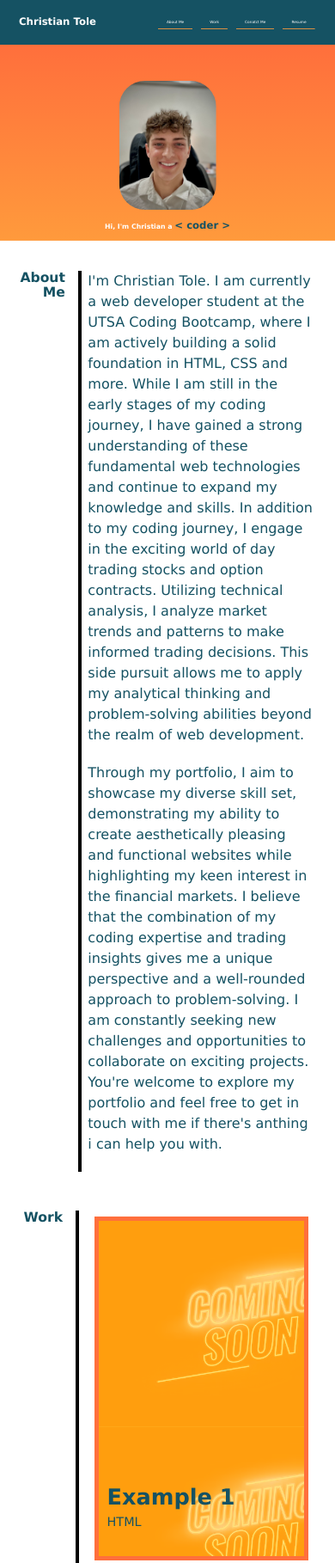
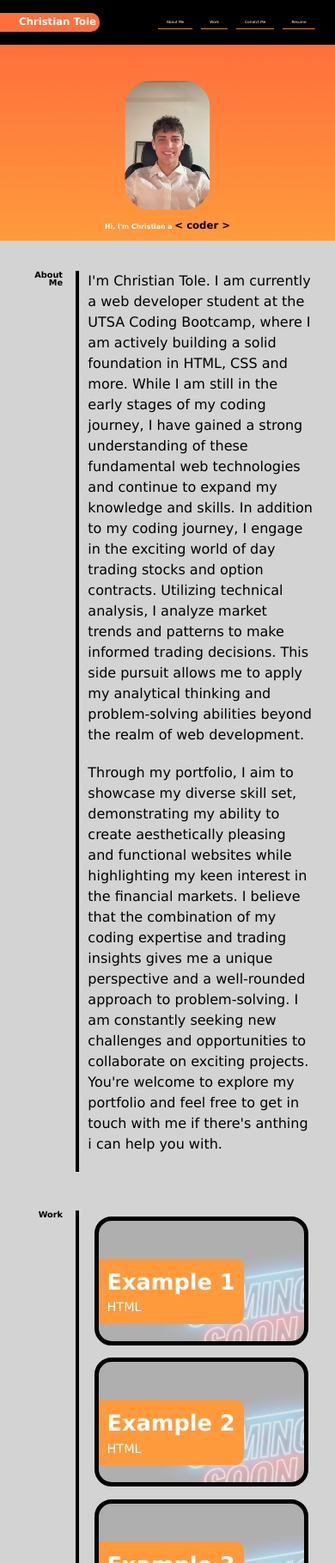
Before and after one commit to cttole/My-Portfolio, a plain HTML site: page index.html in a window 390 px wide. Shown: the top 1818 px of the page at 86% size. Drawn offline with Linux system fonts and the light colour scheme; files whose address does not match are found by name.

Commit message:
completed css

```diff
--- a/assets/style.css
+++ b/assets/css/style.css
@@ -3,7 +3,7 @@
 }
 
 :root {
-  --one: #155263;
+  --one: black;
   --two: #ff6f3c;
   --three: #ff9a3c;
   --four: #ffc93c;
@@ -14,7 +14,7 @@ body {
   padding: 0;
   font-family: Verdana, Geneva, Tahoma, sans-serif;
   color: var(--one);
-  background-color: white;
+  background-color: lightgrey;
   line-height: 1.5;
 }
 
@@ -39,11 +39,12 @@ header {
 }
 header h1 {
   color: white;
-  background-color: var(--one);
+  background-color: var(--two);
   padding: 5px 1% 5px 6%;
   line-height: 1;
   font-size: 3vw;
   margin: 0;
+  border-radius: 0 10px 10px 0;
 }
 nav {
   display: flex;
@@ -155,8 +156,8 @@ main {
   text-align: right;
   padding-right: 15px;
   border-right: 4px solid black;
-  font-size: 4vw;
-  line-height: 1.1;
+  font-size: 2.5vw;
+  line-height: 1;
 }
 .section > div {
   flex: 0 0 77%;
@@ -170,9 +171,10 @@ main {
   justify-content: center;
 }
 .flex-item {
-  border: 5px solid var(--two);
-  background-color: var(--four);
-  color: var(--one);
+  border: 5px solid var(--one);
+  background-color: lightgrey;
+  background-size: cover;
+  color: white;
   min-height: 150px;
   max-height: 150px;
   flex-basis: calc(50% - 1em);
@@ -185,6 +187,7 @@ main {
   background-size: 150%;
   transition: all 0.5s;
   font-size: 0.9rem;
+  border-radius: 20px;
 }
 .flex-item:first-child {
     min-height: 400px;
@@ -192,39 +195,42 @@ main {
 }
 .flex-item:hover {
   background-color: rgba(0, 0, 0, 0.3);
+  border-style:hidden;
+
 }
 .flex-item div {
-background-color: var(--secondary);
+background-color: var(--three);
 padding: 8px 10px;
+border-radius: 0px 10px 10px 0px;
 }
 .flex-item h3 {
     font-size: 1.6rem;
   }
-  .contact address {
+.section address {
 display:flex;
 flex-wrap: wrap;
 justify-content: space-around;
 align-items: center;
 height: 100%;
 }
-.contact address a {
+.section address a {
 color: var(--one);
 padding: 5px;
 text-decoration: none;
 font-size: 1.3rem;
 font-style: normal;
-    background-image: linear-gradient(270deg, var(--four) 0%, var(--three) 100%);
+background-image: linear-gradient(270deg, var(--three) 0%, var(--three) 100%);
 background-repeat: no-repeat;
 background-size: 100% 0.2em;
 background-position: bottom;
-    transition: all 0.25s ease-in;
+transition: all 0.15s ease-in;
 margin: 0 0.2rem 0.1rem;
 display: inline-block;
 }
 
-.contact address a:hover {
+.section address a:hover {
 background-size: 100% 88%;
-color: var(--two);
+color: white;
 }
 
 .example1 {
@@ -242,3 +248,20 @@ background-image: url(../assets/images/neon-style-coming-soon-glowing-background
 .Example5 {
 background-image: url(../assets/images/neon-style-coming-soon-glowing-background-design_1017-25516.avif);
 }
+
+@media screen and (max-width: 768px) {
+  .flex-item,
+  .flex-item:first-child {
+    flex-basis: 100%;
+  }
+
+  .flex-item:first-child {
+    min-height: 150px;
+  }
+  .contact address {
+  flex-direction: column;
+  align-items: flex-start;
+    }
+
+
+}
--- a/index.html
+++ b/index.html
@@ -4,7 +4,7 @@
     <meta charset="UTF-8" />
     <meta name="viewport" content="width=device-width, initial-scale=1.0" />
     <title>Christian Tole // Web Developer Student</title>
-    <link rel="stylesheet" href="./assets/style.css" />
+    <link rel="stylesheet" href="./assets/css/style.css" />
   </head>
   <body>
     <header>
@@ -20,7 +20,7 @@
     <section class="main-banner">
       <div class="banner">
         <img
-          src="./assets/images/IMG_0227.jpeg"
+          src="./assets/images/IMG_0241.jpeg"
           alt="portrait"
           class="portrait"
         />
@@ -31,7 +31,7 @@
     </section>
     <!-- About me paragraph starts here -->
     <main class="page">
-      <section class="section" id-="about">
+      <section class="section" id="about">
         <h2>About Me</h2>
         <div>
           <p>
@@ -101,7 +101,7 @@
       </section>
 
       <!-- Contact me section -->
-      <section class="contact" id="contact">
+      <section class="section contact" id="contact">
         <h2>Contact Me</h2>
         <div>
           <address>
```
Also changed, not shown: assets/images/IMG_0234.jpeg (added), assets/images/IMG_0241.jpeg (added). Lines whose indentation alone changed are shown as unchanged.
